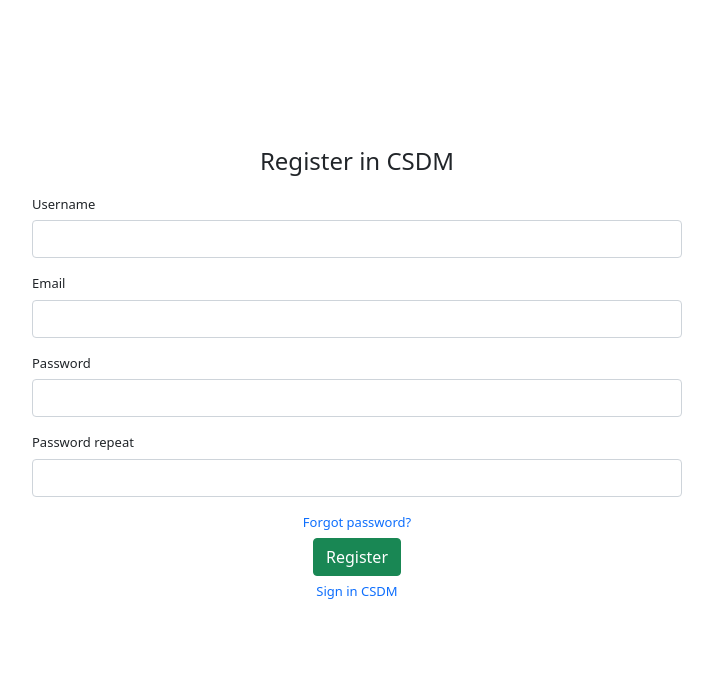
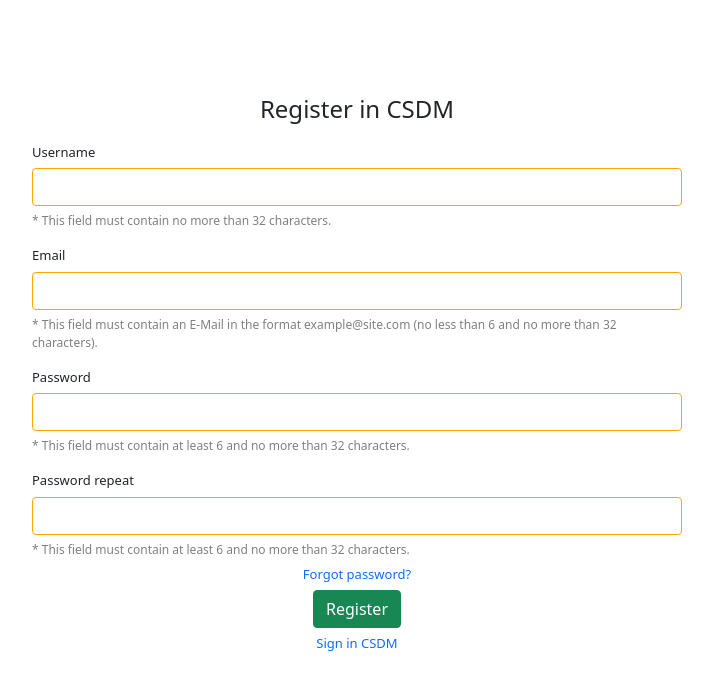
Before and after one commit to Njves/control_system_database_mems, a Flask app: page /register in a window 1280 px wide. Shown: the part 56-746 px from the top of the page, without its empty margins (283-996 px from the left). Run offline with Flask 2, Linux system fonts and the light colour scheme.

Commit message:
Добавлена валидация пользовательского ввода в: signIn html и css register html и css

```diff
--- a/app/static/style/register.css
+++ b/app/static/style/register.css
@@ -18,7 +18,7 @@
 }
 
 .container input {
-    margin-bottom: 16px;
+    margin-bottom: 6px;
 }
 
 .container a {
@@ -41,6 +41,49 @@ form {
     width: 650px;
     max-width: 650px;
 }
+
+input:valid {
+  border-color: green;
+}
+
+input:invalid {
+  border-color: red;
+}
+
+input:required:invalid {
+  border-color: orange;
+}
+
+input:required:focus:valid {
+  border-color: lightgreen;
+  background-size: 25px;
+}
+
+input:focus:invalid {
+  border-color: red;
+  background-size: 25px;
+}
+
+
+
+.form__error {
+  color: gray;
+  text-align: left;
+  font-size: 12px;
+  display: block;
+  margin-top: 3px;
+  margin-bottom: 16px;
+}
+
+.form__error_last {
+  color: gray;
+  text-align: left;
+  font-size: 12px;
+  display: block;
+  margin-top: 3px;
+  margin-bottom: 6px;
+}
+
 .btn-forgot {
     margin-top: 8px;
 }
--- a/app/templates/register/register.html
+++ b/app/templates/register/register.html
@@ -17,17 +17,21 @@ Register
         </div>
         <div class="form-group">
             <p for="username" class="text-start" >Username</p>
-            <input type="text" class="form-control" name="username" id="username">
+            <input type="text" class="form-control" name="username" id="username" required="required" maxlength="32">
+            <span class="form__error">* This field must contain no more than 32 characters.</span>
         </div>
         <div class="form-group">
             <p for="email" class="text-start">Email</p>
-            <input type="text" class="form-control" name="email" id="email">
+            <input type="email" class="form-control" name="email" id="email" required="required" pattern="[a-z0-9._%+-]+@[a-z0-9.-]+\.[a-z]{2,4}$" minlength="6" >
+            <span class="form__error">* This field must contain an E-Mail in the format example@site.com (no less than 6 and no more than 32 characters).</span>
         </div>
         <div class="form-group">
             <p for="Password" class="text-start">Password</p>
-            <input type="password" name="password" class="form-control" id="password">
+            <input type="password" name="password" class="form-control" id="password" required="required" minlength="6" maxlength="32">
+            <span class="form__error">* This field must contain at least 6 and no more than 32 characters.</span>
             <p for="password-repeat" class="text-start">Password repeat</p>
-            <input type="password" class="form-control" name="password_repeat" id="password-repeat">
+            <input type="password" class="form-control" name="password_repeat" id="password-repeat" required="required" minlength="6" maxlength="32">
+            <span class="form__error_last">* This field must contain at least 6 and no more than 32 characters.</span>
             <div>
                 <a href="#">Forgot password?</a>
                 <div class="button-wrapper">
--- a/app/templates/signIn/signIn.html
+++ b/app/templates/signIn/signIn.html
@@ -20,11 +20,11 @@ Login
         </div>
         <div class="form-group">
             <p for="Username/email" class="text-start">Username or email address</p>
-            <input type="text" class="form-control" id="Username/email" name="username_email">
+            <input type="text" class="form-control" id="Username/email" name="username_email" required="required" maxlength="32">
         </div>
         <div class="form-group">
             <p for="Password" class="text-start">Password</p>
-            <input type="password" class="form-control" id="Password" name="password">
+            <input type="password" class="form-control" id="Password" name="password" required="required" maxlength="32">
             <div>
                 <a href="#">Forgot password?</a>
                 <div class="button-wrapper">
```
Also changed, not shown: app/static/style/signIn.css (+17 -0 lines).
